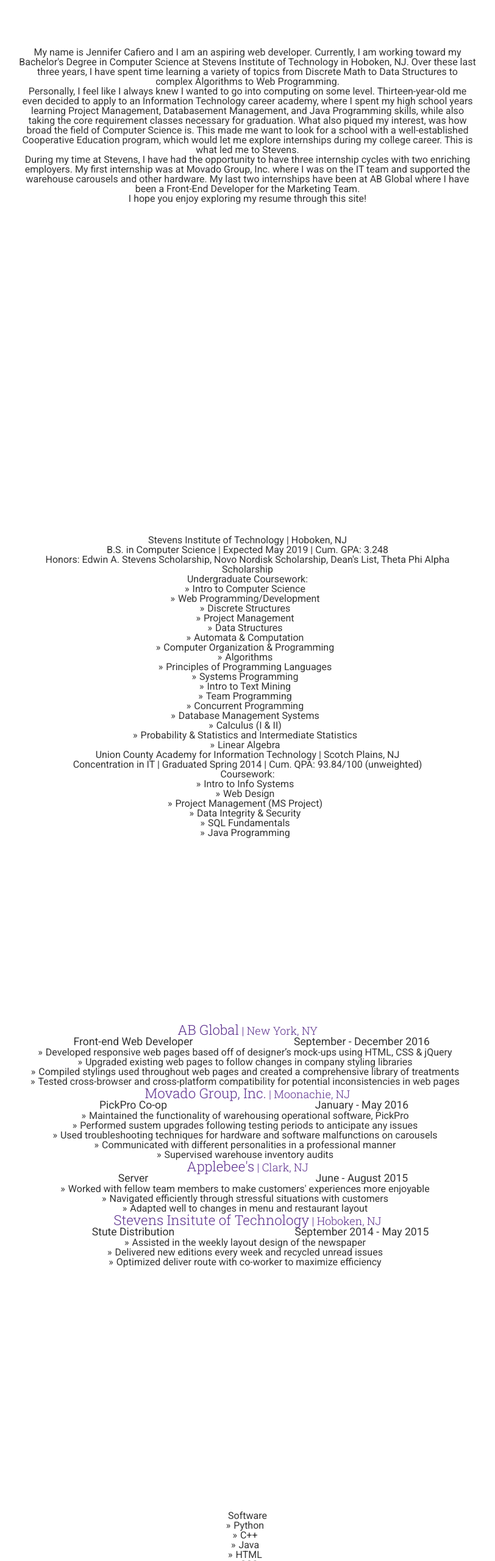
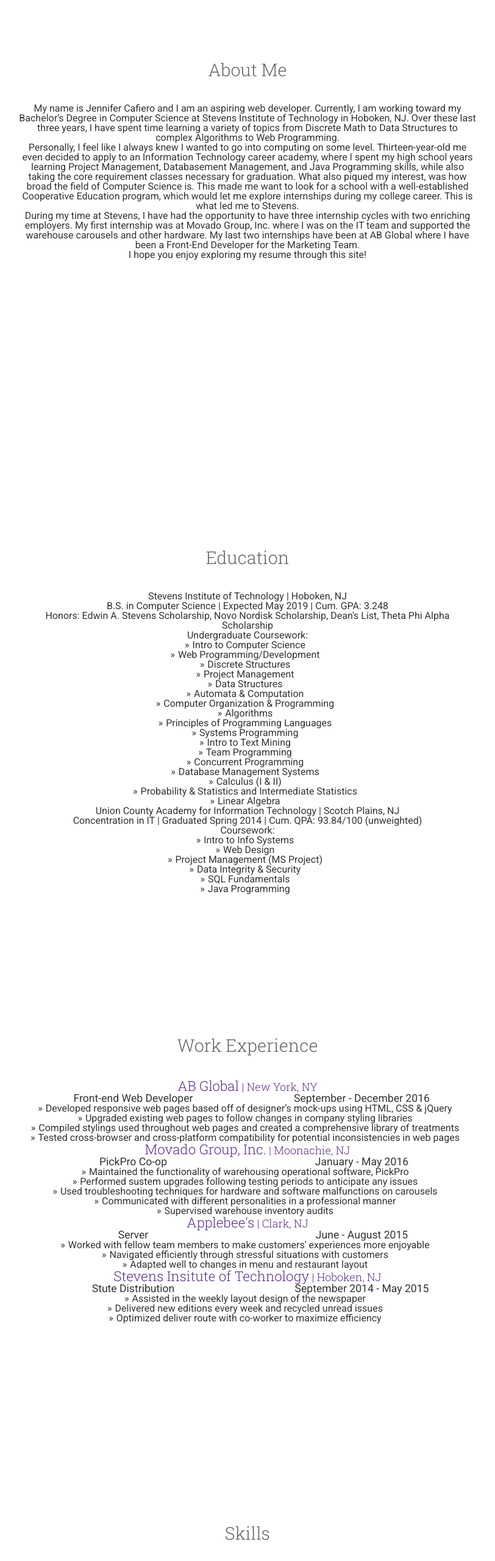
Before and after one commit to jcafiero/PersonalSite, a plain HTML site: page index.html in a window 1280 px wide. Shown: the part 240-2800 px from the top of the page at 61% size, without its empty margins (39-851 px from the left). Drawn offline with nearby package versions, Linux system fonts and the light colour scheme; some packages are replaced by stand-ins of ours; a script that the page names is missing.

Commit message:
Corrects headers for sections

```diff
--- a/index.html
+++ b/index.html
@@ -70,7 +70,7 @@
     <div class="container">
       <div class="row">
         <div class="col-lg-8 mx-auto">
-          <h2>About Me</h2>
+          <h3>About Me</h3>
           <p class="about-descript">My name is Jennifer Cafiero and I am an aspiring web developer. Currently, I am working toward my Bachelor's Degree in Computer Science at Stevens Institute of Technology in Hoboken, NJ. Over these last three years, I have spent time learning a variety of topics from Discrete Math to Data Structures to complex Algorithms to Web Programming.  </p>
 					<p class="about-descript">Personally, I feel like I always knew I wanted to go into computing on some level. Thirteen-year-old me even decided to apply to an Information Technology career academy, where I spent my high school years learning Project Management, Databasement Management, and Java Programming skills, while also taking the core requirement classes necessary for graduation. What also piqued my interest, was how <em>broad</em> the field of Computer Science is. This made me want to look for a school with a well-established Cooperative Education program, which would let me explore internships during my college career. This is what led me to Stevens.</p>
 					<p class="about-descript">During my time at Stevens, I have had the opportunity to have three internship cycles with two enriching employers. My first internship was at Movado Group, Inc. where I was on the IT team and supported the warehouse carousels and other hardware. My last two internships have been at AB Global where I have been a Front-End Developer for the Marketing Team.</p>
@@ -84,7 +84,7 @@
     <div class="container">
       <div class="row">
         <div class="col-lg-8 mx-auto">
-          <h2>Education</h2>
+          <h3>Education</h3>
           <p class="school-name">Stevens Institute of Technology<span> | Hoboken, NJ</span></p>
 					<p class="school-descript">B.S. in Computer Science | Expected May 2019 | Cum. GPA: 3.248 <br />
 						Honors: Edwin A. Stevens Scholarship, Novo Nordisk Scholarship, Dean's List, Theta Phi Alpha Scholarship</p>
@@ -128,7 +128,7 @@
     <div class="container">
       <div class="row">
         <div class="col-lg-8 mx-auto">
-          <h2>Work Experience</h2>
+          <h3>Work Experience</h3>
           <h4>AB Global<span> | New York, NY</span></h4>
 						<p class="job-title col-6">Front-end Web Developer</p>
 						<p class="job-time col-6">September - December 2016</p>
@@ -181,7 +181,7 @@
     <div class="container">
       <div class="row">
         <div class="col-lg-8 mx-auto">
-          <h2>Skills</h2>
+          <h3>Skills</h3>
           <ul style="list-style-type:none;">
 						<li>Software
 						<ul class="jc-list-type">
@@ -232,7 +232,7 @@
     <div class="container">
       <div class="row">
         <div class="col-lg-8 mx-auto">
-          <h2>Extracurriculars</h2>
+          <h3>Extracurriculars</h3>
           <h4>Academic Support Center</h4>
           <p class="extra-descript">Peer Mentor(2017 - present)</p>
           <h4>Theta Phi Alpha</h4>
@@ -287,66 +287,12 @@
 	</div>-->
 	<!-- End of Navigation bar -->
 
-<<<<<<< Updated upstream
-<!-- 	<div class="container-fluid title text-center" id="title">
-=======
-<div class="container-fluid title text-center purp-bkgd" id="title">
->>>>>>> Stashed changes
-    <div class="row">
-		<div class="col-md-12">
-			<div class="tablebox">
-				<div class="title-text" id="titletext">
-<<<<<<< Updated upstream
-					<h1>Jordana Approvato</h1>
-					<h2>Software Developer</h2>
-					<a href="#education" class="page-scroll arrow"><i class="fa fa-angle-down"></i></a>
-=======
-					<h1>Jennifer Cafiero</h1>
-          <h2><a href="mailto:jcafiero@stevens.edu">jcafiero@stevens.edu</a> | Computer Science Undergraduate | Hoboken, NJ</h2>
-          <div class="button-group">
-					    <div class="button learn-more"><a href="resources/pdf/jcafiero_resume.pdf">Download Resume</a></div>
-						  <div class="button page-scroll"><a href="#about">Read More</a></div>
-					</div>
->>>>>>> Stashed changes
-				 </div>
-			</div>
-		</div>
-	</div>
-	</div>
 
 
-<<<<<<< Updated upstream
-	<!-- Beginning of Hero Title
-	<section class="purp-bkgd">
-=======
-	<!-- Beginning of Hero Title -->
-	<!--<section class="purp-bkgd">
->>>>>>> Stashed changes
-	<div class="container-fluid banner text-center" id="banner">
-		<div class="row">
-			<div class="col-12 ">
-				<div class="tablebox">
-					<div class="intro banner-text" id="bannertext">
-						<h1>Jennifer Cafiero</h1>
-						<h2><a href="mailto:jcafiero@stevens.edu">jcafiero@stevens.edu</a> | Computer Science Undergraduate | Hoboken, NJ</h2>
 
-					<div class="button-group">
-						<div class="button learn-more"><a href="resources/pdf/jcafiero_resume.pdf">Download Resume</a></div>
-						<div class="button page-scroll"><a href="#about">Read More</a></div>
-					</div>
-					</div>
-				</div>
-			</div>
-		</div>
-	</div>
-</section> -->
-	<!-- End of Hero banner -->
 
-<<<<<<< Updated upstream
-	<!-- Beginning of About Me Section
-=======
-	<!-- Beginning of About Me Section -->
->>>>>>> Stashed changes
+
+
 	<section class="med-tint-bkgd">
 	<div class="container jc-content" id="about">
 		<div class="row">
```
